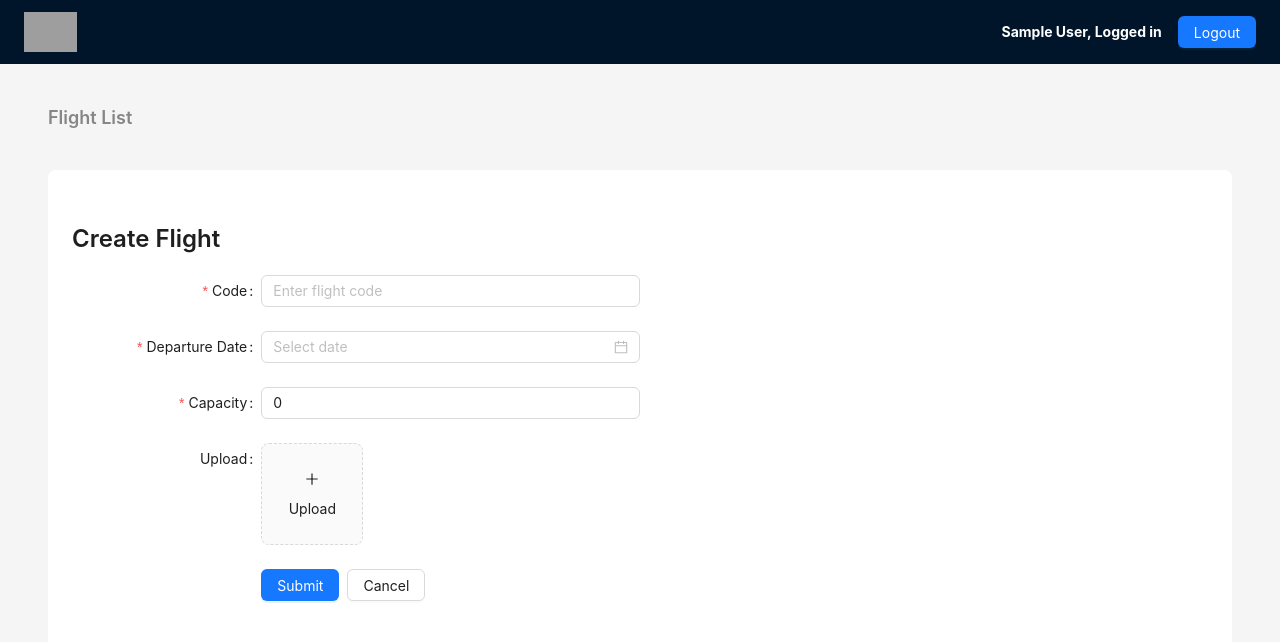
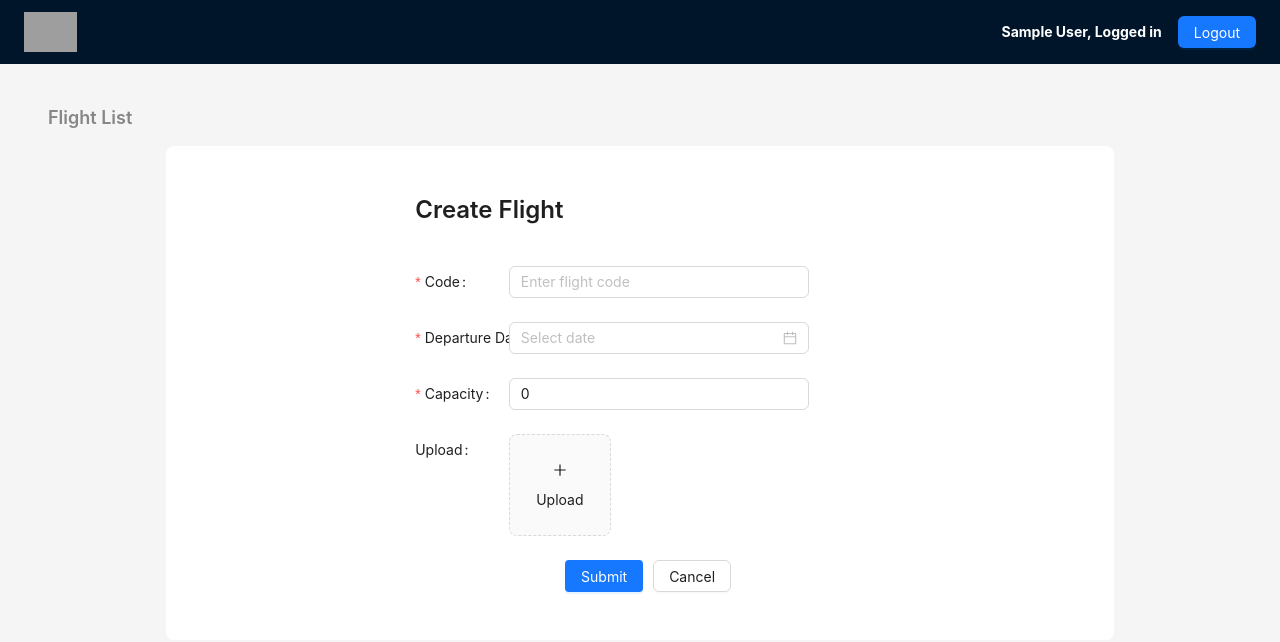
Before and after one commit to a-asmaa/flight-app, a React (Create React App) app: page /flights/create in a window 1280 px wide. Shown: the top 642 px of the page. Built offline with nearby package versions, Linux system fonts and the light colour scheme; sample sign-in values are in the browser's storage; grey boxes are pictures that could not be loaded.

Commit message:
style: flight form

```diff
--- a/src/layout.tsx
+++ b/src/layout.tsx
@@ -74,6 +74,8 @@ const AppLayout = ({ children }: { children: any }) => {
             minHeight: 380,
             background: colorBgContainer,
             borderRadius: borderRadiusLG,
+            width: (location.pathname.includes('edit') || location.pathname.includes('/create')) ? '80%' : '100%',
+            margin: 'auto',
           }}
         >
           {children}
--- a/src/pages/CreateFlight.tsx
+++ b/src/pages/CreateFlight.tsx
@@ -116,18 +116,20 @@ const CreateFlight: React.FC = () => {
           <Spin size='large' />
         </div>
       :
-      <Row style={{ marginTop: 5, width: '100%' }}>
-        <Col xs={24} sm={20} md={16} lg={16} xl={12}>
-          <Typography.Title level={3} style={{ marginBottom: 20 }}>
+      <Row style={{ width: '100%', placeContent: 'center' }}>
+        <Col xs={24} sm={20} md={16} lg={12} xl={12}>
+          <Typography.Title level={3} style={{ marginBottom: 40 }}>
             { flightId ? 'Edit' : 'Create' } Flight
           </Typography.Title>
 
           <Form
-            labelCol={{ span: 8 }}
+            labelCol={{ span: 5 }}
             wrapperCol={{ span: 16 }}
             layout="horizontal"
+            onFinish={handleSaveFlight}
+            labelAlign='left'
             style={{ maxWidth: '100%' }}
-            onFinish={handleSaveFlight}
+
           >
             <Form.Item label="Code" name="code" rules={[{ required: true, message: 'Please enter flight code!' }]}>
               <Input defaultValue={defaultValues.code} placeholder="Enter flight code" />
@@ -168,14 +170,12 @@ const CreateFlight: React.FC = () => {
             </Form.Item>
 
             <Form.Item wrapperCol={{ offset: 8, span: 16 }} style={{}}>
-              <Space>
-                <Button type="primary" htmlType="submit">
+                <Button type="primary" htmlType="submit" style={{ borderRadius: '4px', marginRight: '10px' }}>
                   Submit
                 </Button>
                 <Button type="default" onClick={() => navigate('/flights')} >
                   Cancel
                 </Button>
-              </Space>
             </Form.Item>
           </Form>
         </Col>
```
